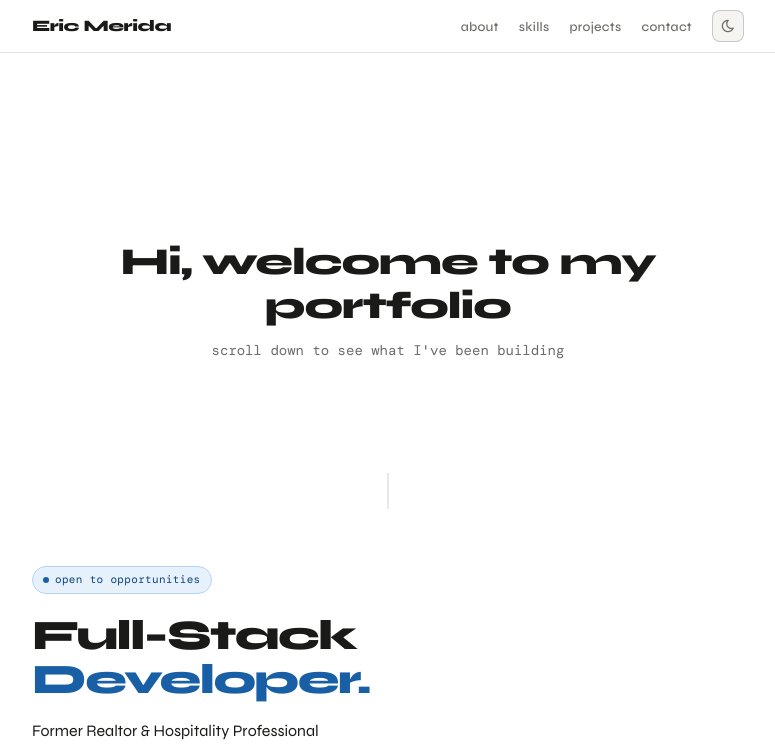
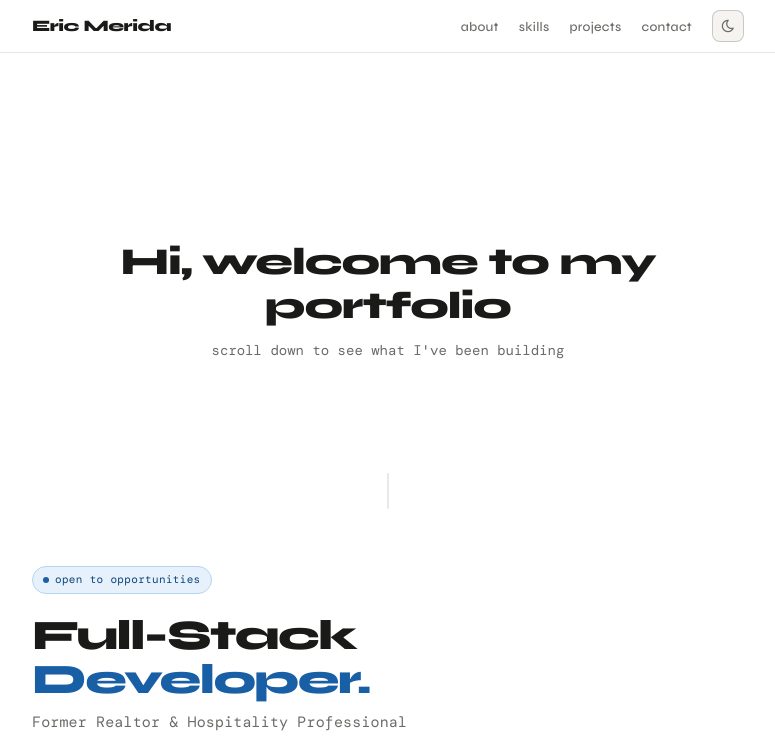
Before and after one commit to EricMerida/Portfolio, a React (Vite) app: page / in a window 1280 px wide. Shown: the top 748 px of the page, without its empty margins (252-1027 px from the left). Built offline with nearby package versions, Linux system fonts and the light colour scheme; the HTML template or start-up script is replaced by a standard one; a web font is replaced by a local one.

Commit message:
Update Hero.module.css

```diff
--- a/src/components/Hero.module.css
+++ b/src/components/Hero.module.css
@@ -31,12 +31,21 @@
   font-weight: 800;
   line-height: 1.05;
   letter-spacing: -1.5px;
-  margin-bottom: 1rem;
+  margin-bottom: 0.5rem;
 }
 
 .accent {
   font-style: normal;
   color: var(--blue-600);
+}
+
+.subtitle {
+  font-family: var(--font-mono);
+  font-size: 15px;
+  font-weight: 500;
+  color: var(--color-text-secondary);
+  letter-spacing: 0.01em;
+  margin-bottom: 1.25rem;
 }
 
 .sub {
@@ -86,6 +95,7 @@
 @media (max-width: 480px) {
   .hero     { padding: 1.5rem 0 2rem; }
   .headline { font-size: 30px; letter-spacing: -1px; }
+  .subtitle { font-size: 13px; }
   .sub      { font-size: 13px; }
   .stats    { grid-template-columns: 1fr 1fr; gap: 8px; }
   .statNum  { font-size: 18px; }
```
